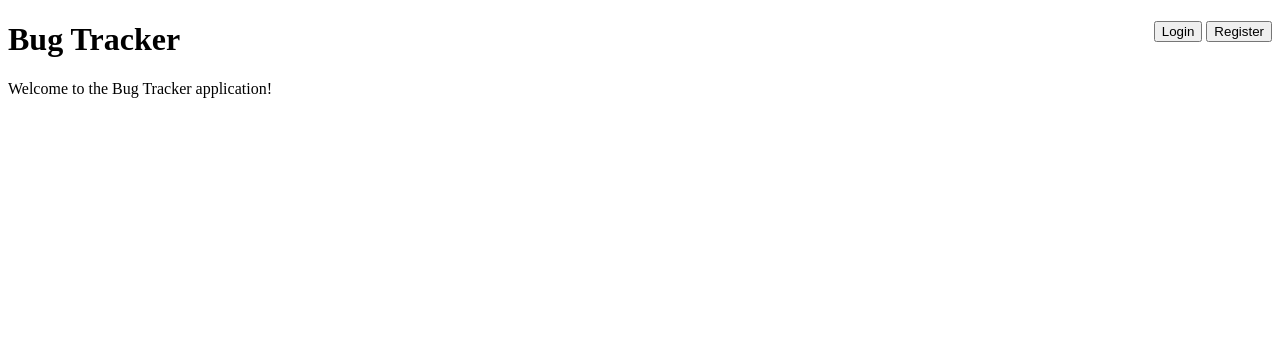
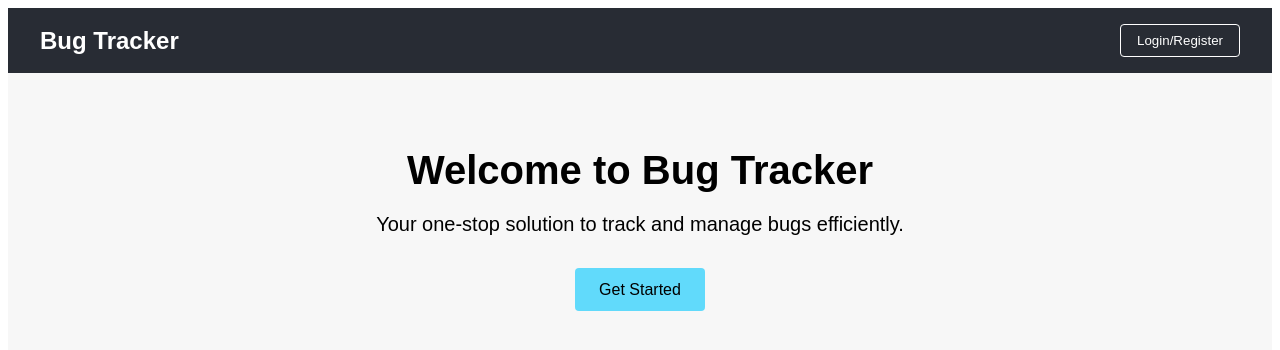
Before and after one commit to mcrae89/defectrak, a React (Create React App) app in the folder bug-tracker-frontend/: page / in a window 1280 px wide. Shown: the top 350 px of the page. Built offline with nearby package versions, Linux system fonts and the light colour scheme.

Commit message:
added welcome page

```diff
--- a/bug-tracker-frontend/public/index.html
+++ b/bug-tracker-frontend/public/index.html
@@ -3,10 +3,8 @@
 <head>
     <meta charset="UTF-8">
     <meta name="viewport" content="width=device-width, initial-scale=1.0">
-    <div col-md-12 style="float: right;">
+    <div>
         <title>Bug Tracker</title>
-        <button class="btn btn-primary" id="login">Login</button>
-        <button class="btn btn-primary" id="register">Register</button>
     </div>
 </head>
 <body>
--- /dev/null
+++ b/bug-tracker-frontend/src/WelcomePage.js
@@ -0,0 +1,22 @@
+import React from 'react';
+import './css/WelcomePage.css';
+
+const WelcomePage = () => {
+  return (
+    <div className="welcome-page">
+      <header className="header">
+        <div className="logo">Bug Tracker</div>
+        <div className="auth-buttons">
+          <button className="login-button">Login/Register</button>
+        </div>
+      </header>
+      <main className="main-content">
+        <h1>Welcome to Bug Tracker</h1>
+        <p>Your one-stop solution to track and manage bugs efficiently.</p>
+        <button className="get-started">Get Started</button>
+      </main>
+    </div>
+  );
+};
+
+export default WelcomePage;
--- /dev/null
+++ b/bug-tracker-frontend/src/css/WelcomePage.css
@@ -0,0 +1,73 @@
+/* Overall container style */
+.welcome-page {
+    font-family: 'Arial', sans-serif;
+    min-height: 100vh;
+    display: flex;
+    flex-direction: column;
+  }
+
+  /* Header styling */
+  .header {
+    display: flex;
+    justify-content: space-between;
+    align-items: center;
+    padding: 1rem 2rem;
+    background-color: #282c34;
+    color: #ffffff;
+  }
+
+  /* Logo styling */
+  .logo {
+    font-size: 1.5rem;
+    font-weight: bold;
+  }
+
+  /* Auth buttons container */
+  .auth-buttons button {
+    margin-left: 1rem;
+    background-color: transparent;
+    border: 1px solid #ffffff;
+    color: #ffffff;
+    padding: 0.5rem 1rem;
+    border-radius: 4px;
+    cursor: pointer;
+    transition: background-color 0.3s ease;
+  }
+
+  .auth-buttons button:hover {
+    background-color: #ffffff;
+    color: #282c34;
+  }
+
+  /* Main content area */
+  .main-content {
+    flex: 1;
+    text-align: center;
+    padding: 3rem 2rem;
+    background: #f7f7f7;
+  }
+
+  .main-content h1 {
+    font-size: 2.5rem;
+    margin-bottom: 1rem;
+  }
+
+  .main-content p {
+    font-size: 1.25rem;
+    margin-bottom: 2rem;
+  }
+
+  /* Get Started button styling */
+  .get-started {
+    background-color: #61dafb;
+    border: none;
+    padding: 0.8rem 1.5rem;
+    font-size: 1rem;
+    border-radius: 4px;
+    cursor: pointer;
+    transition: background-color 0.3s ease;
+  }
+
+  .get-started:hover {
+    background-color: #52b7e0;
+  }
--- a/bug-tracker-frontend/src/index.js
+++ b/bug-tracker-frontend/src/index.js
@@ -1,10 +1,11 @@
 import React from 'react';
 import ReactDOM from 'react-dom';
 import App from './App';
+import WelcomePage from './WelcomePage';
 
 ReactDOM.render(
     <React.StrictMode>
-        <App />
+        <WelcomePage />
     </React.StrictMode>,
     document.getElementById('root')
 );
```
Also changed, not shown: 2 other files (tests, documents, lock files or other folders).
